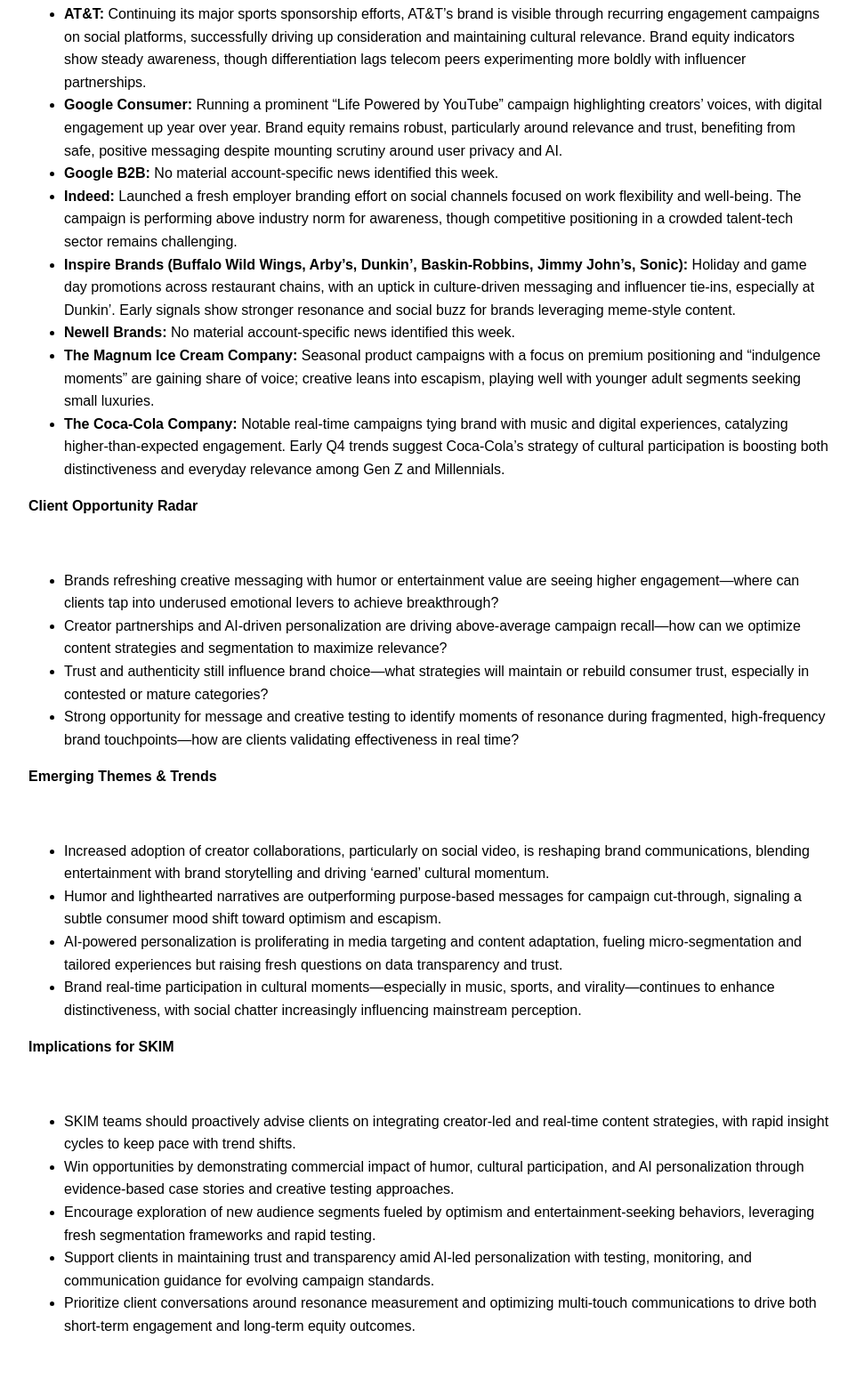
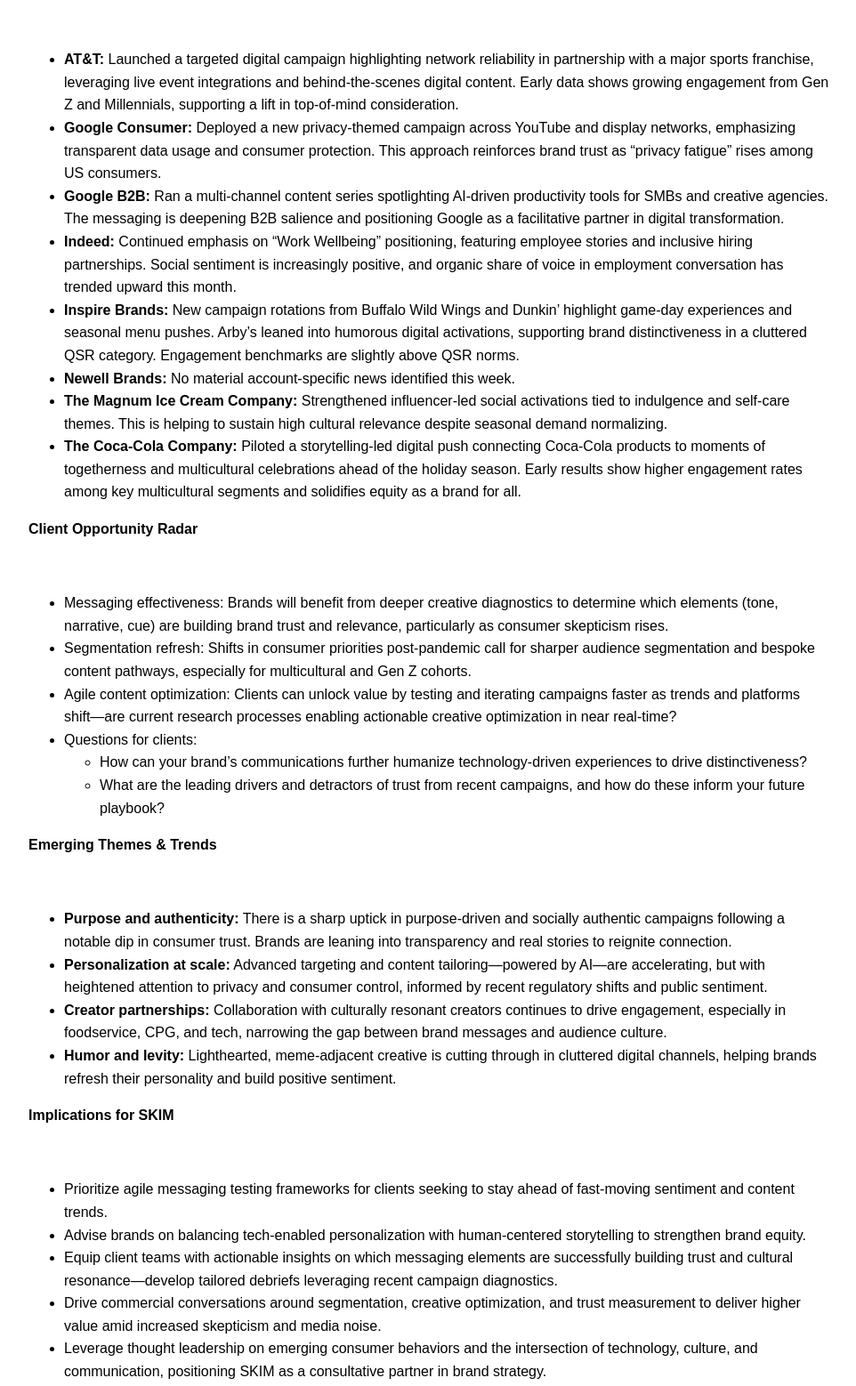
Before and after one commit to ezeneumann/teammercury, a plain HTML site: page index.html in a window 1280 px wide. Shown: the part 540-2098 px from the top of the page at 89% size, without its empty margins (158-1120 px from the left). Drawn offline with Linux system fonts and the light colour scheme.

Commit message:
Update Neptune Intelligence Report

```diff
--- a/index.html
+++ b/index.html
@@ -16,56 +16,62 @@ line-height: 1.6;
 <body>
 
 <h2><strong>Weekly Commercial & Market Intelligence Brief</strong></h2>
-<p>Generated: November 9, 2026 8:00 AM ET<br>Reporting week: Week of November 9, 2026</p>
+<p>Generated: November 16, 2026 8:00 AM ET<br>Reporting week: Week of November 16, 2026</p>
 <p>&nbsp;</p>
 
 <p><strong>Headline & Executive Summary</strong></p>
 <p>&nbsp;</p>
 <ul>
-<li>This week, brands are doubling down on distinctive voice and cultural connection as attention fragmentation and ad fatigue rise, leading to sharper positioning and more experimental campaigns.</li>
-<li>Several leading advertisers are investing in creator-led content and AI-driven personalization to boost relevance, with early signals showing stronger brand engagement among younger audiences.</li>
-<li>Purpose and trust remain critical, but brands adopting humor or light-touch messaging are earning greater cut-through as consumers lean toward positivity heading into Q4.</li>
+<li>This week saw a intensified focus on brand authenticity and nuanced personalization, with several major advertisers refining their messaging to address evolving consumer skepticism and demand for genuine connection.</li>
+<li>Brands are selectively embracing tech-driven tools such as generative AI and predictive analytics to optimize content relevance, but are balancing these innovations with a clear emphasis on human touchpoints and cultural resonance.</li>
+<li>Competitive spend remains resilient in key consumer categories, and creatively distinctive campaigns are capturing higher engagement value amid rising noise, particularly on social and streaming channels.</li>
+<li>For insights teams, the core challenge is enabling clients to decode which messaging elements are truly driving equity shifts and how to keep pace with rapid consumer sentiment changes.</li>
 </ul>
 
 <p><strong>Target Account Watchlist</strong></p>
 <p>&nbsp;</p>
 <ul>
-<li><strong>AT&amp;T:</strong> Continuing its major sports sponsorship efforts, AT&amp;T’s brand is visible through recurring engagement campaigns on social platforms, successfully driving up consideration and maintaining cultural relevance. Brand equity indicators show steady awareness, though differentiation lags telecom peers experimenting more boldly with influencer partnerships.</li>
-<li><strong>Google Consumer:</strong> Running a prominent “Life Powered by YouTube” campaign highlighting creators’ voices, with digital engagement up year over year. Brand equity remains robust, particularly around relevance and trust, benefiting from safe, positive messaging despite mounting scrutiny around user privacy and AI.</li>
-<li><strong>Google B2B:</strong> No material account-specific news identified this week.</li>
-<li><strong>Indeed:</strong> Launched a fresh employer branding effort on social channels focused on work flexibility and well-being. The campaign is performing above industry norm for awareness, though competitive positioning in a crowded talent-tech sector remains challenging.</li>
-<li><strong>Inspire Brands (Buffalo Wild Wings, Arby’s, Dunkin’, Baskin-Robbins, Jimmy John’s, Sonic):</strong> Holiday and game day promotions across restaurant chains, with an uptick in culture-driven messaging and influencer tie-ins, especially at Dunkin’. Early signals show stronger resonance and social buzz for brands leveraging meme-style content.</li>
+<li><strong>AT&T:</strong> Launched a targeted digital campaign highlighting network reliability in partnership with a major sports franchise, leveraging live event integrations and behind-the-scenes digital content. Early data shows growing engagement from Gen Z and Millennials, supporting a lift in top-of-mind consideration.</li>
+<li><strong>Google Consumer:</strong> Deployed a new privacy-themed campaign across YouTube and display networks, emphasizing transparent data usage and consumer protection. This approach reinforces brand trust as “privacy fatigue” rises among US consumers.</li>
+<li><strong>Google B2B:</strong> Ran a multi-channel content series spotlighting AI-driven productivity tools for SMBs and creative agencies. The messaging is deepening B2B salience and positioning Google as a facilitative partner in digital transformation.</li>
+<li><strong>Indeed:</strong> Continued emphasis on “Work Wellbeing” positioning, featuring employee stories and inclusive hiring partnerships. Social sentiment is increasingly positive, and organic share of voice in employment conversation has trended upward this month.</li>
+<li><strong>Inspire Brands:</strong> New campaign rotations from Buffalo Wild Wings and Dunkin’ highlight game-day experiences and seasonal menu pushes. Arby’s leaned into humorous digital activations, supporting brand distinctiveness in a cluttered QSR category. Engagement benchmarks are slightly above QSR norms.</li>
 <li><strong>Newell Brands:</strong> No material account-specific news identified this week.</li>
-<li><strong>The Magnum Ice Cream Company:</strong> Seasonal product campaigns with a focus on premium positioning and “indulgence moments” are gaining share of voice; creative leans into escapism, playing well with younger adult segments seeking small luxuries.</li>
-<li><strong>The Coca-Cola Company:</strong> Notable real-time campaigns tying brand with music and digital experiences, catalyzing higher-than-expected engagement. Early Q4 trends suggest Coca-Cola’s strategy of cultural participation is boosting both distinctiveness and everyday relevance among Gen Z and Millennials.</li>
+<li><strong>The Magnum Ice Cream Company:</strong> Strengthened influencer-led social activations tied to indulgence and self-care themes. This is helping to sustain high cultural relevance despite seasonal demand normalizing.</li>
+<li><strong>The Coca-Cola Company:</strong> Piloted a storytelling-led digital push connecting Coca-Cola products to moments of togetherness and multicultural celebrations ahead of the holiday season. Early results show higher engagement rates among key multicultural segments and solidifies equity as a brand for all.</li>
 </ul>
 
 <p><strong>Client Opportunity Radar</strong></p>
 <p>&nbsp;</p>
 <ul>
-<li>Brands refreshing creative messaging with humor or entertainment value are seeing higher engagement—where can clients tap into underused emotional levers to achieve breakthrough?</li>
-<li>Creator partnerships and AI-driven personalization are driving above-average campaign recall—how can we optimize content strategies and segmentation to maximize relevance?</li>
-<li>Trust and authenticity still influence brand choice—what strategies will maintain or rebuild consumer trust, especially in contested or mature categories?</li>
-<li>Strong opportunity for message and creative testing to identify moments of resonance during fragmented, high-frequency brand touchpoints—how are clients validating effectiveness in real time?</li>
+<li>Messaging effectiveness: Brands will benefit from deeper creative diagnostics to determine which elements (tone, narrative, cue) are building brand trust and relevance, particularly as consumer skepticism rises.</li>
+<li>Segmentation refresh: Shifts in consumer priorities post-pandemic call for sharper audience segmentation and bespoke content pathways, especially for multicultural and Gen Z cohorts.</li>
+<li>Agile content optimization: Clients can unlock value by testing and iterating campaigns faster as trends and platforms shift—are current research processes enabling actionable creative optimization in near real-time?</li>
+<li>Questions for clients:
+  <ul>
+    <li>How can your brand’s communications further humanize technology-driven experiences to drive distinctiveness?</li>
+    <li>What are the leading drivers and detractors of trust from recent campaigns, and how do these inform your future playbook?</li>
+  </ul>
+</li>
 </ul>
 
 <p><strong>Emerging Themes & Trends</strong></p>
 <p>&nbsp;</p>
 <ul>
-<li>Increased adoption of creator collaborations, particularly on social video, is reshaping brand communications, blending entertainment with brand storytelling and driving ‘earned’ cultural momentum.</li>
-<li>Humor and lighthearted narratives are outperforming purpose-based messages for campaign cut-through, signaling a subtle consumer mood shift toward optimism and escapism.</li>
-<li>AI-powered personalization is proliferating in media targeting and content adaptation, fueling micro-segmentation and tailored experiences but raising fresh questions on data transparency and trust.</li>
-<li>Brand real-time participation in cultural moments—especially in music, sports, and virality—continues to enhance distinctiveness, with social chatter increasingly influencing mainstream perception.</li>
+<li><strong>Purpose and authenticity:</strong> There is a sharp uptick in purpose-driven and socially authentic campaigns following a notable dip in consumer trust. Brands are leaning into transparency and real stories to reignite connection.</li>
+<li><strong>Personalization at scale:</strong> Advanced targeting and content tailoring—powered by AI—are accelerating, but with heightened attention to privacy and consumer control, informed by recent regulatory shifts and public sentiment.</li>
+<li><strong>Creator partnerships:</strong> Collaboration with culturally resonant creators continues to drive engagement, especially in foodservice, CPG, and tech, narrowing the gap between brand messages and audience culture.</li>
+<li><strong>Humor and levity:</strong> Lighthearted, meme-adjacent creative is cutting through in cluttered digital channels, helping brands refresh their personality and build positive sentiment.</li>
 </ul>
 
 <p><strong>Implications for SKIM</strong></p>
 <p>&nbsp;</p>
 <ul>
-<li>SKIM teams should proactively advise clients on integrating creator-led and real-time content strategies, with rapid insight cycles to keep pace with trend shifts.</li>
-<li>Win opportunities by demonstrating commercial impact of humor, cultural participation, and AI personalization through evidence-based case stories and creative testing approaches.</li>
-<li>Encourage exploration of new audience segments fueled by optimism and entertainment-seeking behaviors, leveraging fresh segmentation frameworks and rapid testing.</li>
-<li>Support clients in maintaining trust and transparency amid AI-led personalization with testing, monitoring, and communication guidance for evolving campaign standards.</li>
-<li>Prioritize client conversations around resonance measurement and optimizing multi-touch communications to drive both short-term engagement and long-term equity outcomes.</li>
+<li>Prioritize agile messaging testing frameworks for clients seeking to stay ahead of fast-moving sentiment and content trends.</li>
+<li>Advise brands on balancing tech-enabled personalization with human-centered storytelling to strengthen brand equity.</li>
+<li>Equip client teams with actionable insights on which messaging elements are successfully building trust and cultural resonance—develop tailored debriefs leveraging recent campaign diagnostics.</li>
+<li>Drive commercial conversations around segmentation, creative optimization, and trust measurement to deliver higher value amid increased skepticism and media noise.</li>
+<li>Leverage thought leadership on emerging consumer behaviors and the intersection of technology, culture, and communication, positioning SKIM as a consultative partner in brand strategy.</li>
 </ul>
 
 </body>
```
